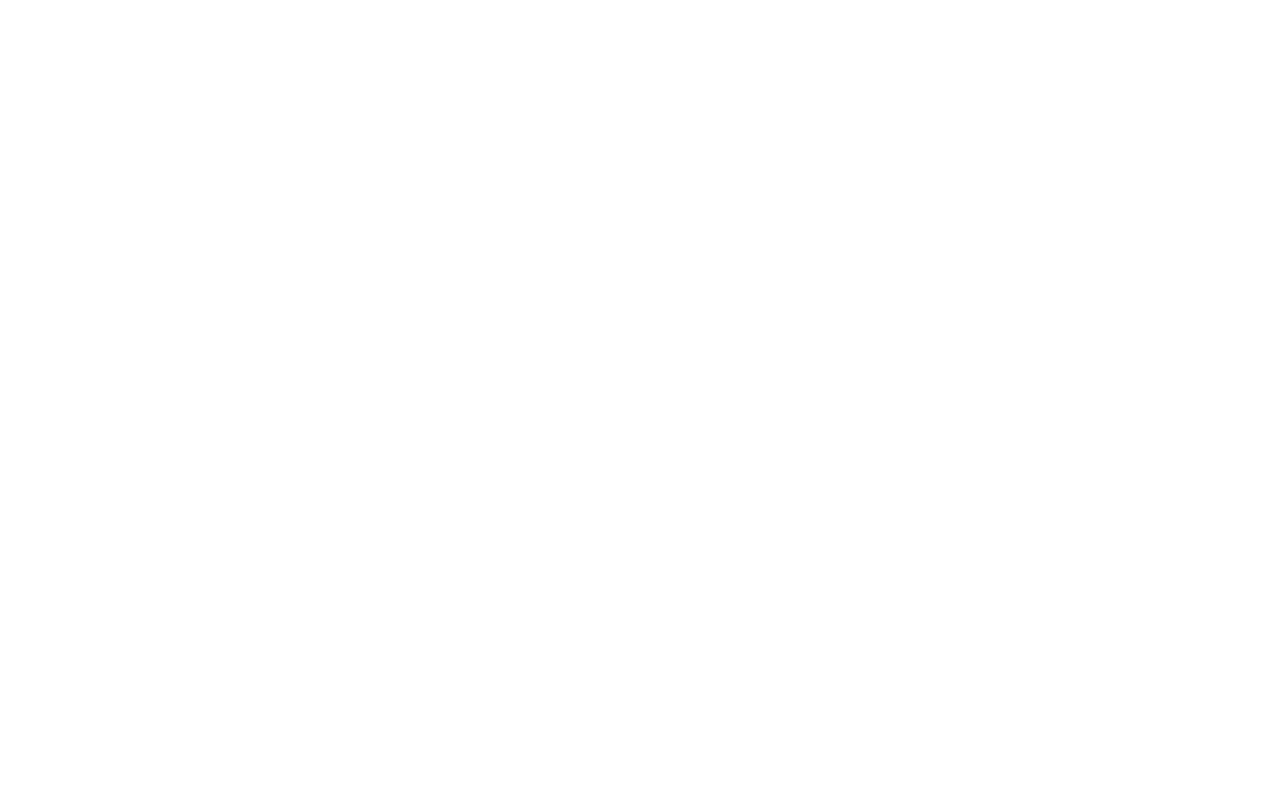
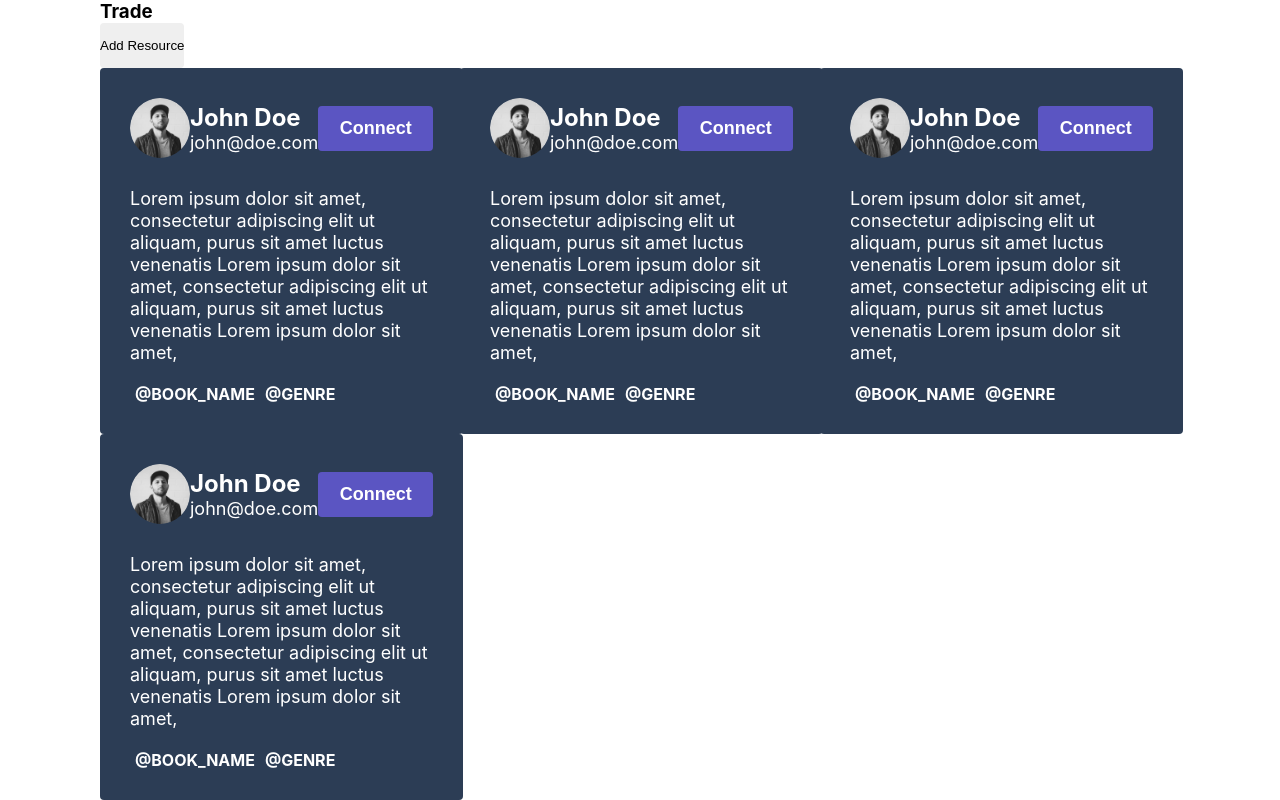
Before and after one commit to No-det/ReadME, a React (Create React App) app in the folder client/: page /trades in a window 1280 px wide. Built offline with nearby package versions, Linux system fonts and the light colour scheme; the HTML template or start-up script is replaced by a standard one.

Commit message:
trades.dev

```diff
--- a/client/package.json
+++ b/client/package.json
@@ -11,6 +11,7 @@
     "node-sass": "^6.0.0",
     "react": "^17.0.2",
     "react-dom": "^17.0.2",
+    "react-responsive-masonry": "^2.1.2",
     "react-router-dom": "^5.2.0",
     "react-scripts": "4.0.3",
     "web-vitals": "^0.2.4",
--- a/client/src/App.js
+++ b/client/src/App.js
@@ -1,15 +1,18 @@
 import { BrowserRouter, Route, Switch } from "react-router-dom";
 import Landing from "./pages/Landing";
 import Trades from "./pages/Trades";
+import ThemeProvider from './contexts/ThemeContext';
 
 const App = () => {
   return (
+    <ThemeProvider>
       <BrowserRouter>
         <Switch>
           <Route exact path="/" component={Landing} />
           <Route exact path="/trades" component={Trades} />
         </Switch>
       </BrowserRouter>
+    </ThemeProvider>
   );
 };
 
--- /dev/null
+++ b/client/src/contexts/ThemeContext.js
@@ -0,0 +1,18 @@
+import { createContext, useState } from "react";
+
+export const ThemeContext = createContext();
+
+const ThemeProvider = (props) => {
+    const [theme, setTheme] = useState("dark");
+    const isDarkTheme = () => {
+        return theme === "dark";
+    }
+
+    return (
+        <ThemeContext.Provider value={{ theme, setTheme, isDarkTheme }}>
+            {props.children}
+        </ThemeContext.Provider>
+    );
+};
+
+export default ThemeProvider;
--- a/client/src/index.css
+++ b/client/src/index.css
@@ -11,3 +11,14 @@
   font-family: source-code-pro, Menlo, Monaco, Consolas, 'Courier New',
     monospace;
 }
+* {
+  margin: 0;
+  padding: 0;
+  text-decoration: none;
+}
+button {
+  border: none;
+  outline: none;
+  height: 45px;
+  border-radius: 4px;
+}
--- a/client/src/pages/Trades/index.js
+++ b/client/src/pages/Trades/index.js
@@ -1,7 +1,26 @@
+import { Link } from "react-router-dom";
 import "./index.scss";
+import Post from "./post";
+import { ThemeContext } from "../../contexts/ThemeContext";
+import { useContext } from "react";
+import Masonry from 'react-responsive-masonry'
 
-const Trade = () => {
-    return <div></div>
+const Trades = () => {
+
+    const { isDarkTheme } = useContext(ThemeContext);
+
+    return <div className="trades">
+        <div className="trades-head">
+            <h3>Trade</h3>
+            <button>Add Resource</button>
+        </div>
+        <Masonry columnsCount={3} className="trades-posts">
+            <Post />
+            <Post />
+            <Post />
+            <Post />
+        </Masonry>
+    </div>
 }
 
-export default Trade;
+export default Trades;
--- a/client/src/pages/Trades/index.scss
+++ b/client/src/pages/Trades/index.scss
@@ -0,0 +1,56 @@
+.trade-post {
+    padding: 30px;
+    width: 500px;
+    height: fit-content;
+    background: #2C3D55;
+    color: white;
+    border-radius: 4px;
+    .head {
+        display: flex;
+        align-items: center;
+        justify-content: space-between;
+        .head-left {
+            display: flex;
+            align-items: center;
+            justify-content: center;
+            img {
+                height: 60px;
+                width: 60px;
+                border-radius: 500px;
+            }
+            h3 {
+                font-size: 24px;
+            }
+            a {
+                color: white;
+                font-size: 18px;
+            }
+        }
+        button {
+            background: #5B55C2;
+            border-radius: 4px;
+            height: 45px;
+            width: 115px;
+            color: white;
+            font-weight: bold;
+            font-size: 18px;
+        }
+    }
+    .body {
+        padding: 30px 0 20px 0;
+        font-size: 18px;
+        line-height: 22px;
+        box-sizing: border-box;
+    }
+    .foot {
+        a {
+            font-weight: bold;
+            padding: 5px;
+            color: white;
+        }
+    }
+}
+
+.trades {
+    padding: 0 100px;
+}
--- /dev/null
+++ b/client/src/pages/Trades/post.js
@@ -0,0 +1,30 @@
+import { Link } from "react-router-dom";
+import "./index.scss";
+import demoDP from "../../assets/demoDP.png"
+
+const Post = () => {
+    return  <div className="trade-post">
+        <div className="head">
+            <div className="head-left">
+                <img src={demoDP} alt="dp" />
+                <span>
+                    <h3>John Doe</h3>
+                    <Link>john@doe.com</Link>
+                </span>
+            </div>
+            <button>Connect</button>
+        </div>
+        <p className="body">
+            Lorem ipsum dolor sit amet, consectetur adipiscing elit ut aliquam,
+            purus sit amet luctus venenatis Lorem ipsum dolor sit amet,
+            consectetur adipiscing elit ut aliquam, purus sit amet luctus venenatis
+            Lorem ipsum dolor sit amet,
+        </p>
+        <div className="foot">
+            <Link href="/">@BOOK_NAME</Link>
+            <Link href="/">@GENRE</Link>
+        </div>
+    </div>
+}
+
+export default Post;
```
Also changed, not shown: client/src/assets/demoDP.png (added), 1 other file (tests, documents, lock files or other folders). Lines whose indentation alone changed are shown as unchanged.
